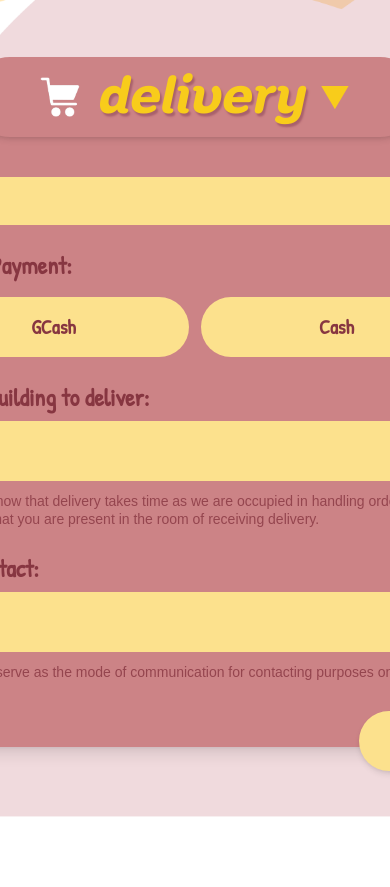
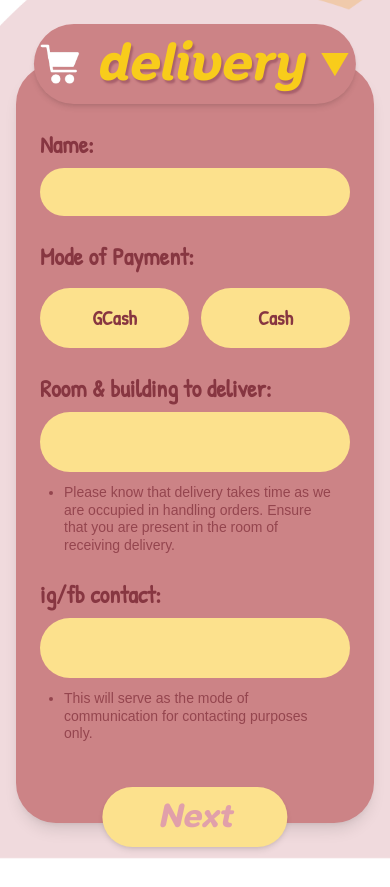
Before and after one commit to Gabiesaur/cup.ko, a React (Vite) app in the folder cup_ko/client/: page /purchaseform in a window 390 px wide. Before the commit the page ends 844 px from the top, so only its background shows below. Built offline with nearby package versions, Linux system fonts and the light colour scheme.

Commit message:
fixed mobile view for purchaseform

```diff
--- a/cup_ko/client/src/pages/PurchaseFormPage.tsx
+++ b/cup_ko/client/src/pages/PurchaseFormPage.tsx
@@ -109,11 +109,11 @@ const PurchaseFormPage: React.FC = () => {
                 alt="Left decorative"
             />
 
-            <div className="flex flex-col items-center z-10">
+            <div className="flex flex-col items-center z-10 w-full max-w-[650px]">
                 {/* Main Pink Container */}
-                <div className="relative h-[650px] w-[650px] bg-[#cc8386] rounded-[40px] flex flex-col justify-start items-start pt-10 px-12 pb-12 gap-6 shadow-lg">
+                <div className="relative h-auto md:h-[650px] w-full md:w-[650px] bg-[#cc8386] rounded-[40px] flex flex-col justify-start items-start pt-16 md:pt-10 px-6 md:px-12 pb-20 md:pb-12 gap-6 shadow-lg">
                     {/* Header Badge / Dropdown Container */}
-                    <div className="absolute top-0 left-1/2 -translate-x-1/2 -translate-y-1/2 w-[450px] z-50 flex flex-col items-center">
+                    <div className="absolute top-0 left-1/2 -translate-x-1/2 -translate-y-1/2 w-[90%] md:w-[450px] z-50 flex flex-col items-center">
                         {/* Main Button */}
                         <button
                             onClick={() => setIsDropdownOpen(!isDropdownOpen)}
@@ -316,7 +316,7 @@ const PurchaseFormPage: React.FC = () => {
 
                     {/* Next Button */}
                     <button
-                        className="absolute -bottom-6 -right-6 bg-[#fce18d] text-[#e1a0aa] text-3xl hover:bg-[#e08a1d] transition-colors rounded-[30px] px-14 py-3 shadow-md z-0"
+                        className="absolute -bottom-6 left-1/2 -translate-x-1/2 md:left-auto md:translate-x-0 md:-right-6 bg-[#fce18d] text-[#e1a0aa] text-3xl hover:bg-[#e08a1d] transition-colors rounded-[30px] px-14 py-3 shadow-md z-0"
                         style={{
                             fontFamily: "Opun Mai Bold Italic",
                             fontWeight: "bold",
```
